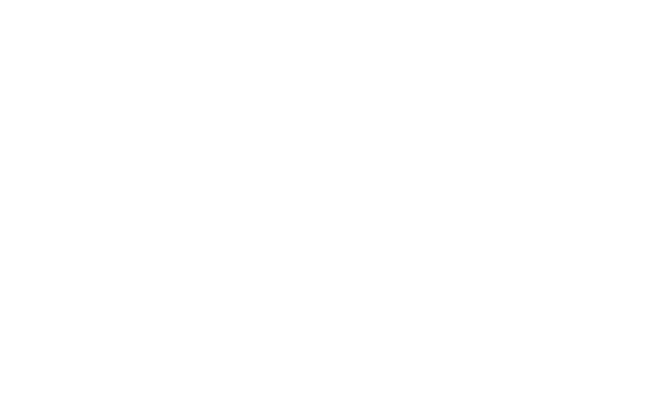
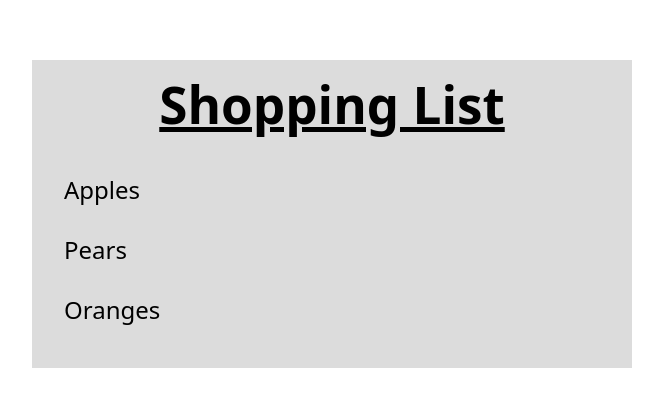
Before and after one commit to Fraser-Dwyer/SnackTrack, a React (Vite) app in the folder frontend/: page / in a window 1280 px wide. Shown: the part 186-592 px from the top of the page, without its empty margins (308-971 px from the left). Built offline with nearby package versions, Linux system fonts and the light colour scheme.

Commit message:
(#1) View Shopping List Items

```diff
--- a/frontend/src/App.css
+++ b/frontend/src/App.css
@@ -3,4 +3,22 @@
   margin: 0 auto;
   padding: 2rem;
   text-align: center;
+  color: black;
 }
+
+.shoppingListContainer {
+  background-color: rgb(220, 220, 220);
+  width: 600px;
+}
+
+.shoppingListContainer > h1 {
+  text-decoration: underline;
+  margin: 0px;
+  padding-block: 1rem;
+}
+
+.itemsContainer {
+  gap: 1rem;
+  padding-left: 2rem;
+  padding-bottom: 1rem;
+}
--- a/frontend/src/App.jsx
+++ b/frontend/src/App.jsx
@@ -1,10 +1,17 @@
 import './App.css'
+import ListItem from './components/ListItem'
 
 function App() {
+  const items = ["Apples", "Pears", "Oranges"]
   return (
-    <>
-
-    </>
+    <div className='shoppingListContainer'>
+      <h1>Shopping List</h1>
+      <div className='itemsContainer'>
+        { items.map((item) => {
+          return <ListItem itemName={item} />
+        })}
+      </div>
+    </div>
   )
 }
 
--- /dev/null
+++ b/frontend/src/components/ListItem.module.css
@@ -0,0 +1,4 @@
+.shoppingListItem {
+  text-align: start;
+  font-size: 1.5rem;
+}
--- /dev/null
+++ b/frontend/src/components/ListItem.tsx
@@ -0,0 +1,9 @@
+import styles from './ListItem.module.css'
+
+function ListItem({ itemName }: { itemName: string }) {
+  return (
+      <p className={styles.shoppingListItem}>{ itemName }</p>
+  )
+}
+
+export default ListItem
--- /dev/null
+++ b/frontend/src/global.d.ts
@@ -0,0 +1 @@
+declare module '*.module.css';
```
Also changed, not shown: frontend/jest.config.js (+7 -2 lines), frontend/package.json (+4 -3 lines), frontend/tsconfig.json (added, +10 -0 lines), 2 other files (tests, documents, lock files or other folders).
